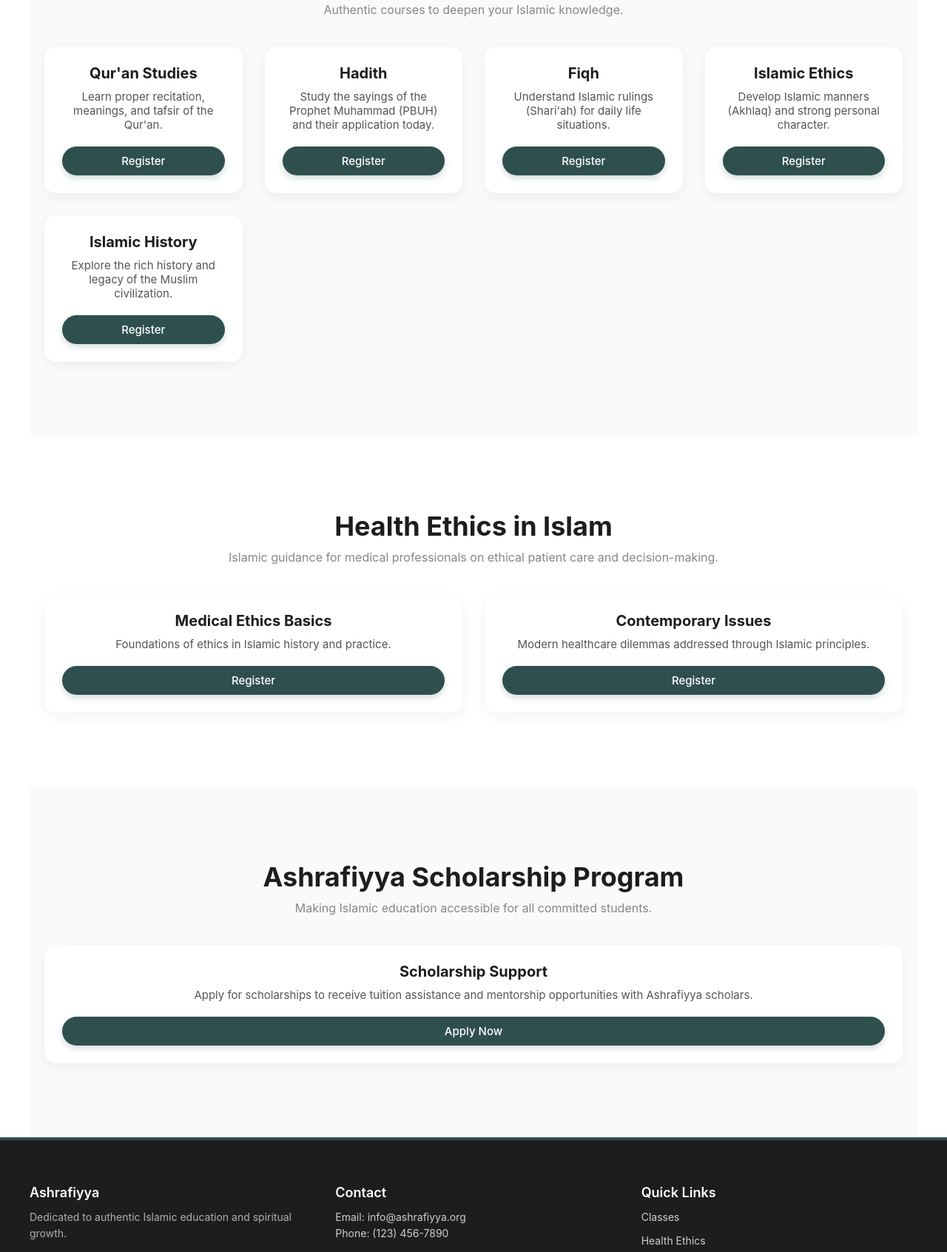
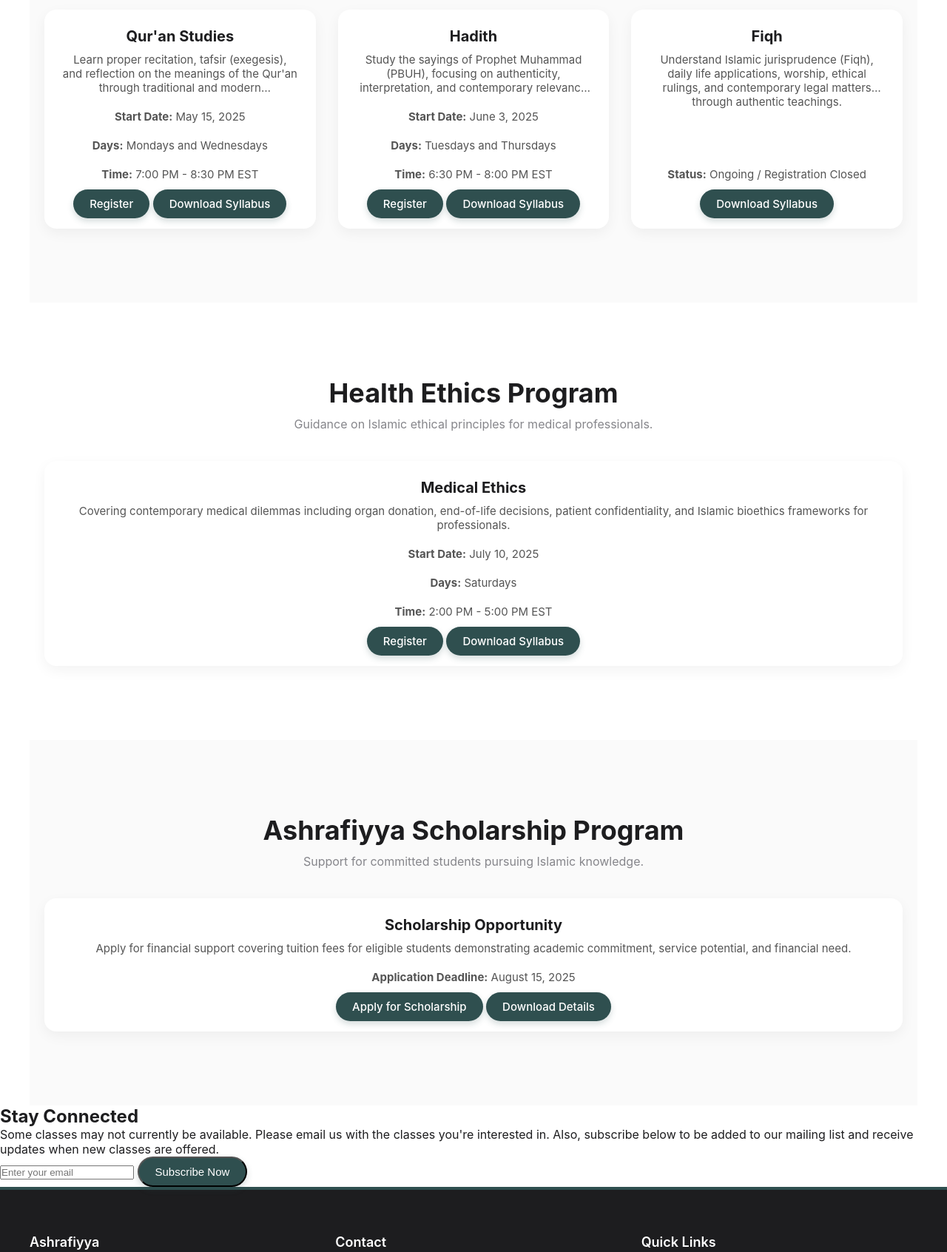
Before and after one commit to mhamza7502/Ashrafiyya_1, a plain HTML site: page index.html in a window 1280 px wide. Shown: the part 921-2613 px from the top of the page at 74% size. Drawn offline with Linux system fonts and the light colour scheme; a web font is replaced by a local one.

Commit message:
Update index.html

```diff
--- a/index.html
+++ b/index.html
@@ -5,136 +5,145 @@
   <meta name="viewport" content="width=device-width, initial-scale=1.0" />
   <title>Ashrafiyya - Islamic Education</title>
   <link rel="stylesheet" href="style.css" />
-  <link href="https://fonts.googleapis.com/css2?family=SF+Pro+Display:wght@300;400;500;600;700&display=swap" rel="stylesheet" />
 </head>
-
 <body>
 
-  <!-- Header: Only Menu -->
-  <header>
-    <nav class="nav-container">
-      <div class="nav-links" id="navLinks">
-        <a href="#classes">Classes</a>
-        <a href="#ethics">Health Ethics</a>
-        <a href="#scholarship">Scholarship</a>
-      </div>
-      <div class="menu-button" id="menuButton">
-        <span></span>
-        <span></span>
-        <span></span>
-      </div>
-    </nav>
-  </header>
-
-  <!-- Main Content -->
-  <main>
-
-    <!-- Hero Section: Logo + Title -->
-    <section class="hero reveal-element">
+<!-- Hero Section -->
+<section class="hero">
+  <img src="logo.png" alt="Ashrafiyya Logo" class="hero-logo" />
   <div class="hero-content">
-        <img src="logo.png" alt="Ashrafiyya Logo" class="hero-logo reveal-element" />
-        <h1 class="reveal-text">Learn. Reflect. Grow.</h1>
-        <p class="reveal-text">
-          At Ashrafiyya, we believe knowledge is a sacred journey. Rooted in Islamic tradition, we nurture minds and uplift communities through authentic education.
-        </p>
+    <h1>Learn. Reflect. Grow.</h1>
+    <p>At Ashrafiyya, we believe knowledge is a sacred journey. Rooted in Islamic tradition, we nurture minds and uplift communities through authentic education.</p>
   </div>
 </section>
 
-    <!-- Islamic Classes (Light Grey Background) -->
-    <section id="classes" class="tile alternate">
-      <h2 class="section-title reveal-text">Islamic Classes</h2>
-      <p class="intro reveal-text">Authentic courses to deepen your Islamic knowledge.</p>
-
+<!-- Islamic Classes Section -->
+<section class="tile alternate" id="classes">
+  <h2 class="section-title">Islamic Classes</h2>
+  <p class="intro">Authentic courses to deepen your Islamic knowledge.</p>
   <div class="card-grid">
 
+    <!-- Qur'an Studies -->
     <div class="card reveal-element">
       <h3>Qur'an Studies</h3>
-          <p class="limited-text">Learn proper recitation, meanings, and tafsir of the Qur'an.</p>
-          <a href="https://forms.gle/YOUR_QURAN_FORM_ID" class="btn" target="_blank">Register</a>
+      <p class="limited-text">Learn proper recitation, tafsir (exegesis), and reflection on the meanings of the Qur'an through traditional and modern interpretations.</p>
+      <div class="class-info">
+        <p><strong>Start Date:</strong> May 15, 2025</p>
+        <p><strong>Days:</strong> Mondays and Wednesdays</p>
+        <p><strong>Time:</strong> 7:00 PM - 8:30 PM EST</p>
+      </div>
+      <div class="card-buttons">
+        <a href="#" class="btn">Register</a>
+        <a href="quran-course.pdf" class="btn secondary-btn" download>Download Syllabus</a>
+      </div>
     </div>
 
+    <!-- Hadith Class -->
     <div class="card reveal-element">
       <h3>Hadith</h3>
-          <p class="limited-text">Study the sayings of the Prophet Muhammad (PBUH) and their application today.</p>
-          <a href="https://forms.gle/YOUR_HADITH_FORM_ID" class="btn" target="_blank">Register</a>
+      <p class="limited-text">Study the sayings of Prophet Muhammad (PBUH), focusing on authenticity, interpretation, and contemporary relevance in daily life.</p>
+      <div class="class-info">
+        <p><strong>Start Date:</strong> June 3, 2025</p>
+        <p><strong>Days:</strong> Tuesdays and Thursdays</p>
+        <p><strong>Time:</strong> 6:30 PM - 8:00 PM EST</p>
+      </div>
+      <div class="card-buttons">
+        <a href="#" class="btn">Register</a>
+        <a href="hadith-course.pdf" class="btn secondary-btn" download>Download Syllabus</a>
+      </div>
     </div>
 
+    <!-- Fiqh Class (Ongoing, not available) -->
     <div class="card reveal-element">
       <h3>Fiqh</h3>
-          <p class="limited-text">Understand Islamic rulings (Shari'ah) for daily life situations.</p>
-          <a href="https://forms.gle/YOUR_FIQH_FORM_ID" class="btn" target="_blank">Register</a>
+      <p class="limited-text">Understand Islamic jurisprudence (Fiqh), daily life applications, worship, ethical rulings, and contemporary legal matters through authentic teachings.</p>
+      <div class="class-info">
+        <p><strong>Status:</strong> Ongoing / Registration Closed</p>
       </div>
-
-        <div class="card reveal-element">
-          <h3>Islamic Ethics</h3>
-          <p class="limited-text">Develop Islamic manners (Akhlaq) and strong personal character.</p>
-          <a href="https://forms.gle/YOUR_ETHICS_FORM_ID" class="btn" target="_blank">Register</a>
+      <!-- No Register button -->
+      <div class="card-buttons">
+        <a href="fiqh-course.pdf" class="btn secondary-btn" download>Download Syllabus</a>
       </div>
-
-        <div class="card reveal-element">
-          <h3>Islamic History</h3>
-          <p class="limited-text">Explore the rich history and legacy of the Muslim civilization.</p>
-          <a href="https://forms.gle/YOUR_HISTORY_FORM_ID" class="btn" target="_blank">Register</a>
     </div>
 
   </div>
 </section>
 
-    <!-- Health Ethics (White Background) -->
-    <section id="ethics" class="tile">
-      <h2 class="section-title reveal-text">Health Ethics in Islam</h2>
-      <p class="intro reveal-text">Islamic guidance for medical professionals on ethical patient care and decision-making.</p>
-
+<!-- Health Ethics Section -->
+<section class="tile" id="health-ethics">
+  <h2 class="section-title">Health Ethics Program</h2>
+  <p class="intro">Guidance on Islamic ethical principles for medical professionals.</p>
   <div class="card-grid">
 
+    <!-- Health Ethics -->
     <div class="card reveal-element">
-          <h3>Medical Ethics Basics</h3>
-          <p class="limited-text">Foundations of ethics in Islamic history and practice.</p>
-          <a href="https://forms.gle/YOUR_HEALTH_FORM_ID" class="btn" target="_blank">Register</a>
+      <h3>Medical Ethics</h3>
+      <p class="limited-text">Covering contemporary medical dilemmas including organ donation, end-of-life decisions, patient confidentiality, and Islamic bioethics frameworks for professionals.</p>
+      <div class="class-info">
+        <p><strong>Start Date:</strong> July 10, 2025</p>
+        <p><strong>Days:</strong> Saturdays</p>
+        <p><strong>Time:</strong> 2:00 PM - 5:00 PM EST</p>
       </div>
-
-        <div class="card reveal-element">
-          <h3>Contemporary Issues</h3>
-          <p class="limited-text">Modern healthcare dilemmas addressed through Islamic principles.</p>
-          <a href="https://forms.gle/YOUR_HEALTH_FORM_ID" class="btn" target="_blank">Register</a>
+      <div class="card-buttons">
+        <a href="#" class="btn">Register</a>
+        <a href="health-ethics-course.pdf" class="btn secondary-btn" download>Download Syllabus</a>
+      </div>
     </div>
 
   </div>
 </section>
 
-    <!-- Scholarship (Light Grey Background) -->
-    <section id="scholarship" class="tile alternate">
-      <h2 class="section-title reveal-text">Ashrafiyya Scholarship Program</h2>
-      <p class="intro reveal-text">Making Islamic education accessible for all committed students.</p>
+<!-- Scholarship Program Section -->
+<section class="tile alternate" id="scholarship">
+  <h2 class="section-title">Ashrafiyya Scholarship Program</h2>
+  <p class="intro">Support for committed students pursuing Islamic knowledge.</p>
+  <div class="card-grid">
 
-      <div class="card-grid">
-        <div class="card wide reveal-element">
-          <h3>Scholarship Support</h3>
-          <p class="limited-text">Apply for scholarships to receive tuition assistance and mentorship opportunities with Ashrafiyya scholars.</p>
-          <a href="https://forms.gle/YOUR_SCHOLARSHIP_FORM_ID" class="btn" target="_blank">Apply Now</a>
+    <!-- Scholarship -->
+    <div class="card reveal-element">
+      <h3>Scholarship Opportunity</h3>
+      <p class="limited-text">Apply for financial support covering tuition fees for eligible students demonstrating academic commitment, service potential, and financial need.</p>
+      <div class="class-info">
+        <p><strong>Application Deadline:</strong> August 15, 2025</p>
       </div>
+      <div class="card-buttons">
+        <a href="#" class="btn">Apply for Scholarship</a>
+        <a href="scholarship-details.pdf" class="btn secondary-btn" download>Download Details</a>
+      </div>
+    </div>
+
   </div>
 </section>
 
-  </main>
+<!-- Subscribe Section -->
+<section class="subscribe-section">
+  <div class="subscribe-container">
+    <h2 class="subscribe-title">Stay Connected</h2>
+    <p>Some classes may not currently be available. Please email us with the classes you're interested in. Also, subscribe below to be added to our mailing list and receive updates when new classes are offered.</p>
+    <form class="subscribe-form">
+      <input type="email" placeholder="Enter your email" required>
+      <button type="submit" class="btn">Subscribe Now</button>
+    </form>
+  </div>
+</section>
 
 <!-- Footer -->
 <footer>
-  <div class="container footer-grid">
+  <div class="footer-grid">
     <div>
       <h3 class="footer-title">Ashrafiyya</h3>
       <p class="footer-desc">Dedicated to authentic Islamic education and spiritual growth.</p>
     </div>
     <div>
       <h3 class="footer-title">Contact</h3>
-      <p>Email: <a href="mailto:info@ashrafiyya.org">info@ashrafiyya.org</a></p>
+      <p>Email: info@ashrafiyya.org</p>
       <p>Phone: (123) 456-7890</p>
     </div>
     <div>
       <h3 class="footer-title">Quick Links</h3>
       <ul class="footer-links">
         <li><a href="#classes">Classes</a></li>
-        <li><a href="#ethics">Health Ethics</a></li>
+        <li><a href="#health-ethics">Health Ethics</a></li>
         <li><a href="#scholarship">Scholarship</a></li>
       </ul>
     </div>
@@ -142,6 +151,5 @@
 </footer>
 
 <script src="script.js"></script>
-
 </body>
 </html>
```
Lines whose indentation alone changed are shown as unchanged.
